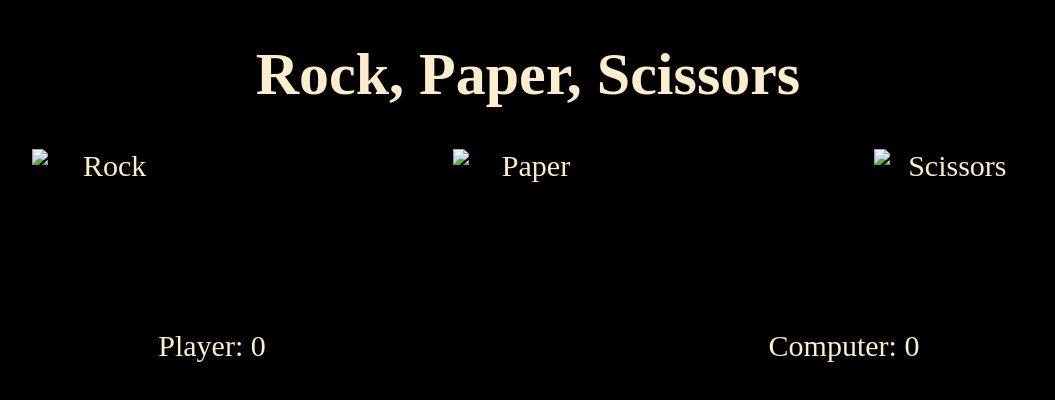
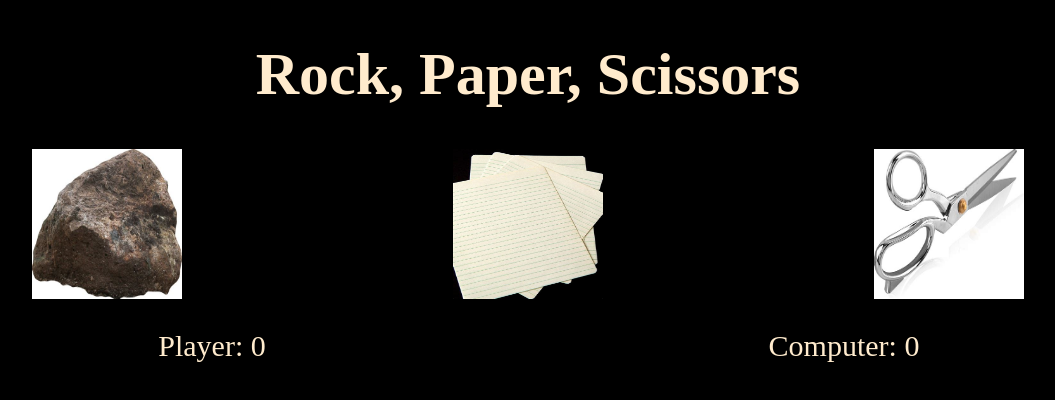
Before and after one commit to drewslam/rock_paper_scissors, a plain HTML site: page index.html in a window 1280 px wide. Shown: the whole page, without its empty margins (112-1167 px from the left). Drawn offline with Linux system fonts and the light colour scheme; the site is published under a folder, as on GitHub Pages, so addresses that start at the root find nothing.

Commit message:
Update index.html

```diff
--- a/index.html
+++ b/index.html
@@ -10,9 +10,9 @@
         <h1>Rock, Paper, Scissors</h1>
         <button class='selections' id='reset'>Reset</button>
         <div id='selections'>
-            <img src='/rock.jpeg' alt='Rock' class='selections' id='rock' />
-            <img src='/paper.jpeg' alt='Paper' class='selections' id='paper'/>
-            <img src='/scissors.jpeg' alt='Scissors' class='selections' id='scissors'/>
+            <img src='rock.jpeg' alt='Rock' class='selections' id='rock' />
+            <img src='paper.jpeg' alt='Paper' class='selections' id='paper'/>
+            <img src='scissors.jpeg' alt='Scissors' class='selections' id='scissors'/>
         </div>
         <div class='score-board'>
             <p id='player-score'>Player: 0</p>
```
